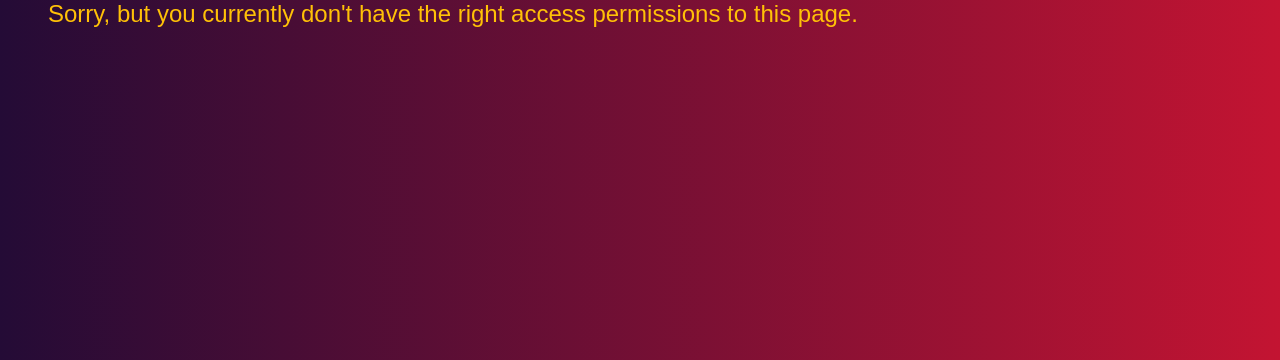
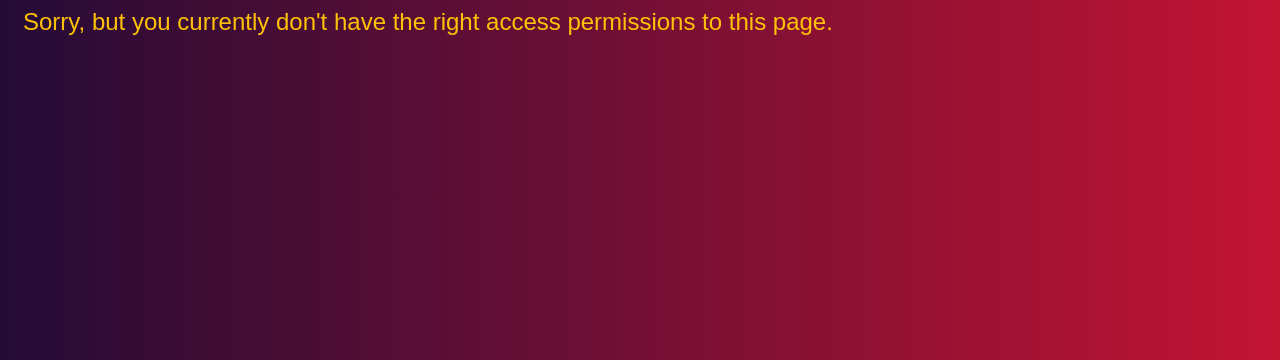
Before and after one commit to kaye-s/AwkwardTurtlesProject, a Django app: template templates/403.html in a window 1280 px wide. Shown: the part 60-420 px from the top of the page. Run offline with Django 5.2, Linux system fonts and the light colour scheme; the template is opened without the code that fills it, so the values that code supplies are empty; some libraries are stand-ins or nearby versions; some web fonts are replaced.

Commit message:
made it pad

```diff
--- a/templates/403.html
+++ b/templates/403.html
@@ -1,5 +1,6 @@
 {% extends "base.html" %} {% block title %} Page Forbidden {% endblock %}
 {% block content %}
-
-    <h4 class="text-warning mx-5">Sorry, but you currently don't have the right access permissions to this page.</h4>
+<div class="container-fluid ">
+    <h4 class="text-warning  m-2">Sorry, but you currently don't have the right access permissions to this page.</h4>
+</div>
 {% endblock %}
```
